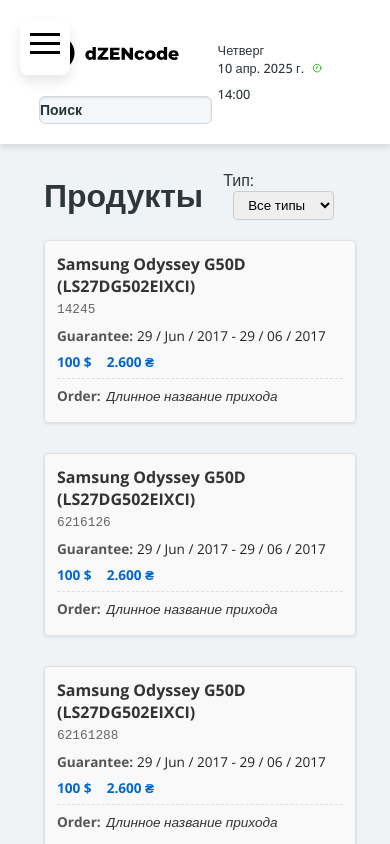
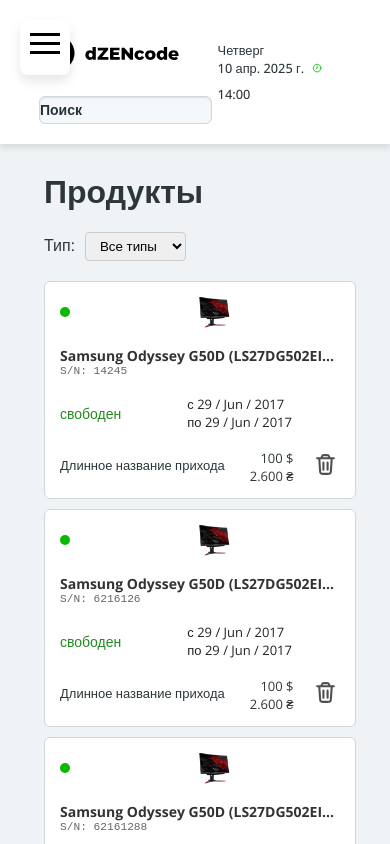
Before and after one commit to jalisco2213/orders-products, a Vue app: page /group in a window 390 px wide. Shown: the top 844 px of the page. Built offline with nearby package versions, Linux system fonts and the light colour scheme.

Commit message:
refactor product view

```diff
--- a/src/App.vue
+++ b/src/App.vue
@@ -2,7 +2,7 @@
 import {RouterView} from 'vue-router';
 import Logo from './components/svg/Logo.vue';
 import TopMenu from './components/TopMenu.vue';
-import Navigation from '@/Layouts/Navigation.vue';
+import Navigation from './components/Navigation.vue';
 
 </script>
 
@@ -40,7 +40,7 @@
   background-color: #fff;
   position: sticky;
   top: 0;
-  z-index: 1000;
+  z-index: 1;
 }
 
 .header {
--- a/src/Layouts/Navigation.vue
+++ b/src/components/Navigation.vue
@@ -1,6 +1,6 @@
 <script setup lang="ts">
 import { ref } from 'vue';
-import Settings from '../components/svg/Settings.vue';
+import Settings from '@/components/svg/Settings.vue';
 import BurgerMenu from '@/components/svg/BurgerMenu.vue';
 
 const isOpen = ref(false);
@@ -55,7 +55,6 @@
   position: static;
   top: 0;
   left: 0;
-  z-index: 10;
 
   @media (max-width: 768px) {
     position: fixed;
--- a/src/components/Products/ProductsItem.vue
+++ b/src/components/Products/ProductsItem.vue
@@ -1,5 +1,7 @@
 <script setup>
-import { computed } from 'vue'
+import {computed, ref} from 'vue'
+import Trash from "@/components/svg/Trash.vue";
+import DeletePopup from "@/components/DeletePopup.vue";
 
 const props = defineProps({
   product: {
@@ -12,26 +14,22 @@
   }
 })
 
-const formattedStartDate = computed(() => {
-  return new Date(props.product.guarantee.start).toLocaleDateString('en-GB', {
-    day: '2-digit',
-    month: '2-digit',
-    year: 'numeric'
-  }).replace(/\//g, ' / ')
-})
+const emit = defineEmits(['close', 'delete-product']);
+
+const showDeleteModal = ref(false)
 
 const formattedEndDate = computed(() => {
-  return new Date(props.product.guarantee.end).toLocaleDateString('en-GB', {
-    day: '2-digit',
-    month: '2-digit',
-    year: 'numeric'
-  }).replace(/\//g, ' / ')
+  const date = new Date(props.product.guarantee.end)
+  const day = date.getDate().toString().padStart(2, '0')
+  const month = date.toLocaleString('default', {month: 'short'})
+  const year = date.getFullYear()
+  return `${day} / ${month} / ${year}`
 })
 
 const alternativeDateFormat = computed(() => {
   const date = new Date(props.product.guarantee.start)
   const day = date.getDate().toString().padStart(2, '0')
-  const month = date.toLocaleString('default', { month: 'short' })
+  const month = date.toLocaleString('default', {month: 'short'})
   const year = date.getFullYear()
   return `${day} / ${month} / ${year}`
 })
@@ -44,109 +42,310 @@
 const formatPrice = (value) => {
   return value.toString().replace(/\B(?=(\d{3})+(?!\d))/g, '.')
 }
+
+const handleDeleteClick = () => {
+  showDeleteModal.value = true
+}
+
+const confirmDelete = () => {
+  emit('delete-product', props.product.id)
+  showDeleteModal.value = false
+}
+
+const cancelDelete = () => {
+  showDeleteModal.value = false
+}
+
 </script>
 
 <template>
   <div class="product-card">
-    <div class="product-title">
-      {{ product.title }}
+    <div class="product-card__indicator">
+      <div v-if="product.isNew === 1" class="green"></div>
+      <div v-else class="black"></div>
     </div>
 
-    <div class="product-serial">
-      {{ product.serialNumber }}
+    <div class="product-card__img">
+      <img :src="'/' + product.photo" :alt="product.title">
     </div>
 
-    <div class="product-details">
-      <div class="detail-row">
-        <span class="detail-label">Guarantee:</span>
-        <span class="detail-value">{{ alternativeDateFormat }} - {{ formattedEndDate }}</span>
+    <div class="product-card__title">
+      <div class="title-text">{{ product.title }}</div>
+      <div class="product-card__serial">
+        S/N: {{ product.serialNumber }}
+      </div>
     </div>
 
-      <div class="detail-row prices">
-        <span v-for="(price, index) in product.price" :key="index" class="price">
-          {{ formatPrice(price.value) }} {{ price.symbol }}
-        </span>
+    <div class="product-card__status">
+      <p v-if="product.isNew === 1" class="status-available">свободен</p>
+      <p v-else class="status-in-repair">В ремонте</p>
     </div>
 
-      <div class="detail-row order-info">
-        <span class="order-label">Order:</span>
-        <span class="order-name">{{ getOrderName(product.order) }}</span>
+    <div class="product-card__guarantee">
+      <span class="guarantee-text">с {{ alternativeDateFormat }} <br> по {{ formattedEndDate }}</span>
+    </div>
+
+    <div class="product-card__order">
+      <span>{{ getOrderName(product.order) }}</span>
+    </div>
+
+    <div class="product-card__price">
+      <p v-for="(price, index) in product.price" :key="index">
+        {{ formatPrice(price.value) }} {{ price.symbol }} <br>
+      </p>
+    </div>
+
+    <div class="product-card__trash" @click="handleDeleteClick">
+      <Trash/>
     </div>
   </div>
-  </div>
+
+  <DeletePopup
+    v-if="showDeleteModal"
+    :item-name="product.title"
+    :item-image="'/' + product.photo"
+    :item-serial="product.serialNumber"
+    @cancel="cancelDelete"
+    @confirm="confirmDelete"
+  />
 </template>
 
-<style scoped>
+<style scoped lang="scss">
 .product-card {
-  border: 1px solid #e0e0e0;
-  border-radius: 4px;
-  padding: 12px;
-  background-color: #f9f9f9;
+  position: relative;
+  display: flex;
+  flex-wrap: wrap;
+  align-items: center;
+  background-color: #fff;
+  border: 1px solid #cfd8dc;
+  border-radius: 6px;
+  padding: 10px 15px;
+  transition: box-shadow 0.25s ease;
   margin-bottom: 10px;
-  box-shadow: 0 1px 3px rgba(0, 0, 0, 0.1);
+  gap: 10px;
+
+  & > div {
+    flex: 1 1 auto;
+    min-width: 0;
+    padding: 5px;
   }
 
-.product-title {
-  font-weight: bold;
-  font-size: 1rem;
-  margin-bottom: 5px;
-  color: #333;
+  &__indicator {
+    flex: 0 0 10px;
+    .green, .black {
+      width: 10px;
+      height: 10px;
+      border-radius: 50%;
+    }
+    .green {
+      background: #0ab900;
+    }
+    .black {
+      background: #1e2325;
+    }
   }
 
-.product-serial {
+  &__img {
+    flex: 0 0 60px;
+    img {
+      width: 40px;
+      height: auto;
+      display: block;
+    }
+  }
+
+  &__title {
+    flex: 2 1 150px;
+    .title-text {
+      font-size: 16px;
+      font-weight: bold;
+      color: #333;
+      overflow: hidden;
+      text-overflow: ellipsis;
+      white-space: nowrap;
+    }
+  }
+
+  &__serial {
     font-size: 0.8rem;
     color: #666;
-  margin-bottom: 10px;
     font-family: 'Courier New', monospace;
   }
 
-.product-details {
-  font-size: 0.85rem;
+  &__status {
+    flex: 1 1 100px;
+    text-align: center;
+    .status-available {
+      color: forestgreen;
+      font-weight: 500;
+      font-size: 14px;
+      margin: 0;
+    }
+    .status-in-repair {
+      color: black;
+      font-weight: 500;
+      font-size: 14px;
+      margin: 0;
+    }
   }
 
-.detail-row {
-  display: flex;
-  margin-bottom: 5px;
+  &__guarantee {
+    flex: 2 1 180px;
+    .guarantee-text {
+      color: #222;
       line-height: 1.3;
     }
-
-.detail-label {
-  font-weight: bold;
-  min-width: 80px;
-  color: #555;
   }
 
-.detail-value {
-  color: #222;
+  &__order {
+    flex: 2 1 150px;
+    span {
+      display: inline-block;
+      overflow: hidden;
+      text-overflow: ellipsis;
+      white-space: nowrap;
+      max-width: 100%;
+    }
   }
 
-.prices {
-  margin-top: 8px;
+  &__price {
+    flex: 1 1 100px;
+    text-align: center;
+    span {
+      display: inline-block;
+    }
   }
 
-.price {
-  margin-right: 15px;
-  font-weight: bold;
-  color: #0066cc;
+  &__trash {
+    flex: 0 0 24px;
+    text-align: center;
+    cursor: pointer;
+    transition: transform 0.2s;
+    &:hover {
+      transform: scale(1.1);
+    }
+  }
 }
 
-.order-info {
-  margin-top: 8px;
-  border-top: 1px dashed #ddd;
-  padding-top: 8px;
+@media (max-width: 1200px) {
+  .product-card {
+    &__guarantee {
+      flex-basis: 160px;
+    }
+    &__order {
+      flex-basis: 130px;
+    }
+  }
 }
 
-.order-label {
-  font-weight: bold;
-  color: #555;
+@media (max-width: 992px) {
+  .product-card {
+    &__title {
+      flex-basis: 120px;
+    }
+    &__guarantee {
+      flex-basis: 140px;
+    }
+    &__order {
+      flex-basis: 110px;
+    }
+  }
 }
 
-.order-name {
-  color: #333;
-  font-style: italic;
-  margin-left: 5px;
-  white-space: nowrap;
-  overflow: hidden;
-  text-overflow: ellipsis;
+@media (max-width: 768px) {
+  .product-card {
+    padding: 8px 10px;
+    gap: 8px;
+
+    &__title {
+      order: 1;
+      flex-basis: calc(100% - 100px);
+    }
+
+    &__img {
+      order: 0;
+      flex-basis: 50px;
+    }
+
+    &__indicator {
+      order: -1;
+    }
+
+    &__status {
+      order: 2;
+      flex-basis: 80px;
+      text-align: left;
+    }
+
+    &__guarantee {
+      order: 3;
+      flex-basis: 100%;
+    }
+
+    &__order {
+      order: 4;
+      flex-basis: calc(50% - 20px);
+    }
+
+    &__price {
+      order: 5;
+      flex-basis: calc(50% - 20px);
+      text-align: right;
+    }
+
+    &__trash {
+      order: 6;
+      flex-basis: 24px;
+      margin-left: auto;
+    }
+  }
+}
+
+@media (max-width: 576px) {
+  .product-card {
+    &__title {
+      .title-text {
+        font-size: 14px;
+      }
+    }
+
+    &__serial {
+      font-size: 0.7rem;
+    }
+
+    &__status {
+      p {
+        font-size: 13px;
+      }
+    }
+
+    &__guarantee {
+      font-size: 13px;
+    }
+
+    &__order {
+      font-size: 13px;
+    }
+
+    &__price {
+      font-size: 13px;
+    }
+  }
+}
+
+@media (max-width: 400px) {
+  .product-card {
+    &__title {
+      flex-basis: calc(100% - 70px);
+    }
+
+    &__img {
+      flex-basis: 40px;
+    }
+
+    &__status {
+      flex-basis: 70px;
+    }
+  }
 }
 </style>
--- a/src/data/orders.js
+++ b/src/data/orders.js
@@ -97,7 +97,7 @@
       {
         "id": 1,
         "serialNumber": 57475457,
-        "isNew": 1,
+        "isNew": 0,
         "photo": "monitor.png",
         "title": "Samsung Odyssey G50D (LS27DG502EIXCI)",
         "type": "Monitors",
@@ -151,7 +151,7 @@
       {
         "id": 3,
         "serialNumber": 5235235,
-        "isNew": 1,
+        "isNew": 0,
         "photo": "monitor.png",
         "title": "Samsung Odyssey G50D (LS27DG502EIXCI)",
         "type": "Monitors",
--- a/src/views/ProductsView.vue
+++ b/src/views/ProductsView.vue
@@ -4,53 +4,44 @@
 import ProductFilter from '@/components/Products/ProductsFilter.vue';
 import { orders } from '@/data/orders';
 
-const ordersData = orders();
+const ordersData = ref(orders());
+const selectedType = ref(null);
 
 const flattenProducts = (ordersArray) => {
-  if (Array.prototype.flatMap) {
   return ordersArray.flatMap(order => order.products || []);
-  }
-  return ordersArray.reduce((acc, order) => {
-    return acc.concat(order.products || []);
-  }, []);
 };
 
-const allProducts = computed(() => {
-  try {
-    return flattenProducts(ordersData);
-  } catch (error) {
-    console.error('Error processing products:', error);
-    return [];
-  }
-});
+const products = ref(flattenProducts(ordersData.value));
 
 const uniqueProductTypes = computed(() => {
-  try {
   const types = new Set();
-    allProducts.value.forEach(product => {
+  products.value.forEach(product => {
     if (product && product.type) {
       types.add(product.type);
     }
   });
   return Array.from(types);
-  } catch (error) {
-    console.error('Error getting product types:', error);
-    return [];
-  }
 });
 
-const selectedType = ref(null);
+const handleDeleteProduct = (productId) => {
+  products.value = products.value.filter(p => p.id !== productId);
+
+  ordersData.value = ordersData.value.map(order => {
+    if (order.products) {
+      return {
+        ...order,
+        products: order.products.filter(p => p.id !== productId)
+      };
+    }
+    return order;
+  });
+};
 
 const filteredProducts = computed(() => {
-  try {
-    if (!selectedType.value) return allProducts.value;
-    return allProducts.value.filter(
+  if (!selectedType.value) return products.value;
+  return products.value.filter(
     product => product && product.type === selectedType.value
   );
-  } catch (error) {
-    console.error('Error filtering products:', error);
-    return [];
-  }
 });
 
 const handleFilterChange = (type) => {
@@ -60,18 +51,25 @@
 
 <template>
   <div class="wrapper">
-
     <div class="products-header">
       <h1>Продукты</h1>
-
-      <ProductFilter :productTypes="uniqueProductTypes" @filter-change="handleFilterChange" />
+      <ProductFilter
+        :productTypes="uniqueProductTypes"
+        @filter-change="handleFilterChange"
+      />
     </div>
 
     <div v-if="filteredProducts.length" class="product-list">
-      <ProductItem v-for="product in filteredProducts" :key="product.id" :product="product" :orders="ordersData" />
+      <ProductItem
+        v-for="product in filteredProducts"
+        :key="product.id"
+        :product="product"
+        :orders="ordersData"
+        @delete-product="handleDeleteProduct"
+      />
     </div>
     <div v-else class="no-products">
-      No products found
+      Нет продуктов для отображения
     </div>
   </div>
 </template>
@@ -85,11 +83,10 @@
   display: flex;
   align-items: center;
   gap: 20px;
+  flex-wrap: wrap;
 }
 
 .product-list {
-  display: grid;
-  grid-template-columns: repeat(auto-fill, minmax(300px, 1fr));
   gap: 20px;
   margin-top: 20px;
 }
```
Lines whose indentation alone changed are shown as unchanged.
